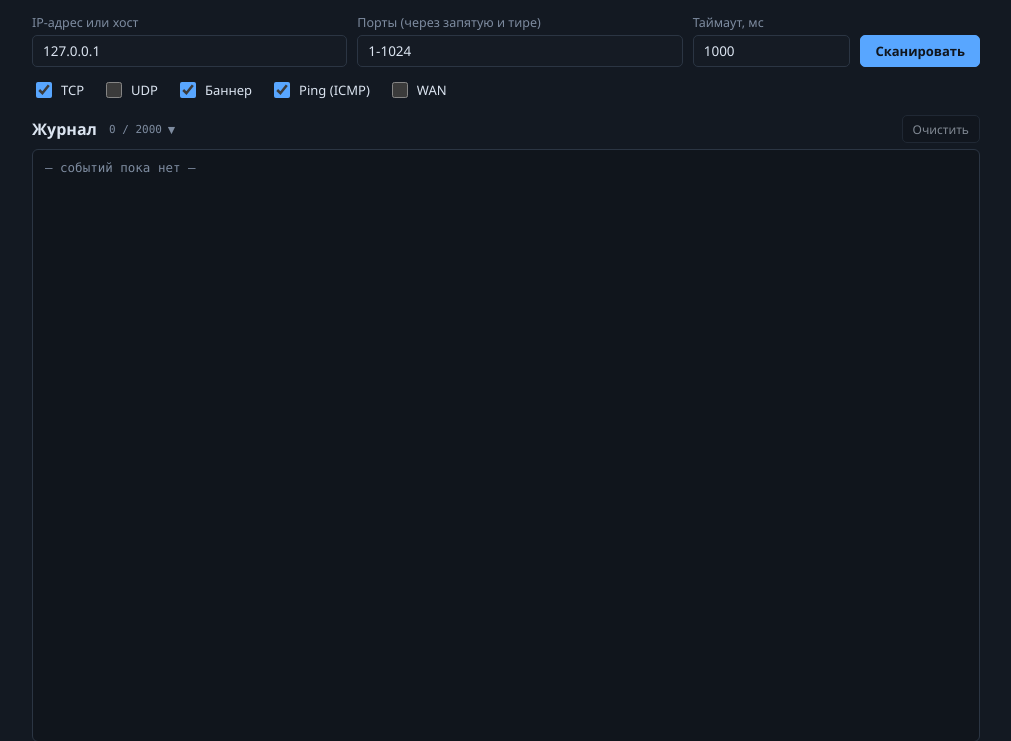
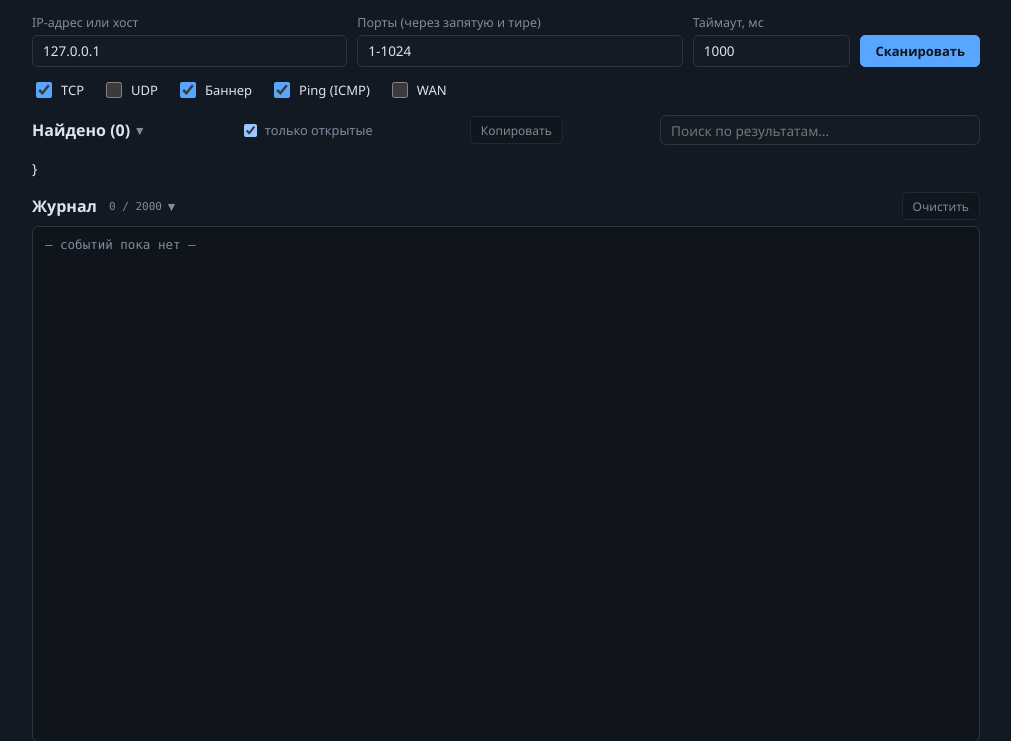
Before and after one commit to Re-username/ScanPort, an ASP.NET Core app: page / in a window 1280 px wide. Shown: the part 46-787 px from the top of the page, without its empty margins (134-1145 px from the left). Run offline with ASP.NET Core 8, Linux system fonts and the light colour scheme.

Commit message:
v1.5.6: заголовок «Найдено» виден всегда — галочки доступны при старте
Как у журнала: раздел «Найдено» со сворачиванием, поиском, «только открытые»
и «Копировать» на экране с самого запуска (счётчик 0); таблица под ним
появляется по мере результатов. Сообщение «порты не найдены» — независимое
условие (только после завершения сканирования без результатов)

```diff
--- a/src/PortScanner/Pages/Home.razor
+++ b/src/PortScanner/Pages/Home.razor
@@ -100,19 +100,19 @@
     </div>
 }
 
-@if (Results.Count > 0)
-{
-    @* материализуем отсортированный/отфильтрованный список один раз на рендер:
-       Virtualize рисует только видимые строки — таблица из десятков тысяч
-       портов прокручивается без подвисаний *@
+@{
+    // материализуем отсортированный/отфильтрованный список один раз на рендер:
+    // Virtualize рисует только видимые строки — таблица из десятков тысяч
+    // портов прокручивается без подвисаний
     var list = SortedResults.ToList();
+}
 <div class="results-heading">
     <h3><button type="button" class="collapse-btn" @onclick="() => ResultsVisible = !ResultsVisible">Найдено (@list.Count) <span class="collapse-mark">@(ResultsVisible ? "▾" : "▸")</span></button></h3>
     <label class="open-only" title="Включена — только открытые порты. Выключенная — все проверенные, включая закрытые; переключается в любой момент"><input type="checkbox" checked="@OnlyOpen" @onchange="ToggleOnlyOpen" /> только открытые</label>
     <button type="button" class="btn btn-small" @onclick="CopyResults" disabled="@(Results.Count == 0)" title="Скопировать таблицу (порт, протокол, статус, сервис) в буфер обмена">@(_resultsCopied ? "✓ скопировано" : "Копировать")</button>
     <input class="filter-input" @bind="ResultsFilter" @bind:event="oninput" placeholder="Поиск по результатам…" title="Поиск по порту, протоколу, статусу, названию службы или баннеру" />
 </div>
-    @if (ResultsVisible)
+@if (ResultsVisible && Results.Count > 0)
 {
     <div class="results-table">
         <table>
@@ -146,10 +146,10 @@
     </div>
     }
 }
-else if (ScanCompleted && string.IsNullOrEmpty(ErrorMessage))
+@if (ScanCompleted && Results.Count == 0 && string.IsNullOrEmpty(ErrorMessage))
 {
     <div class="alert info">
-        Открытые порты не найдены. Проверьте диапазон и таймаут. Отсутствие ответа на ping не означает,
+        Открытые порты не найдены. Проверьте список портов и таймаут. Отсутствие ответа на ping не означает,
         что TCP-порты закрыты: сканирование соединений выполняется независимо.
     </div>
 }
--- a/tools/sfxstub/Program.cs
+++ b/tools/sfxstub/Program.cs
@@ -10,7 +10,7 @@ namespace SfxStub;
 
 internal static class Program
 {
-    private const string Version = "1.5.5";
+    private const string Version = "1.5.6";
 
     [STAThread]
     private static void Main()
```
Also changed, not shown: src/PortScanner.Maui/PortScanner.Maui.csproj, src/PortScanner.Server/PortScanner.Server.csproj, src/PortScanner/PortScanner.csproj, 2 other files. Lines whose indentation alone changed are shown as unchanged.
